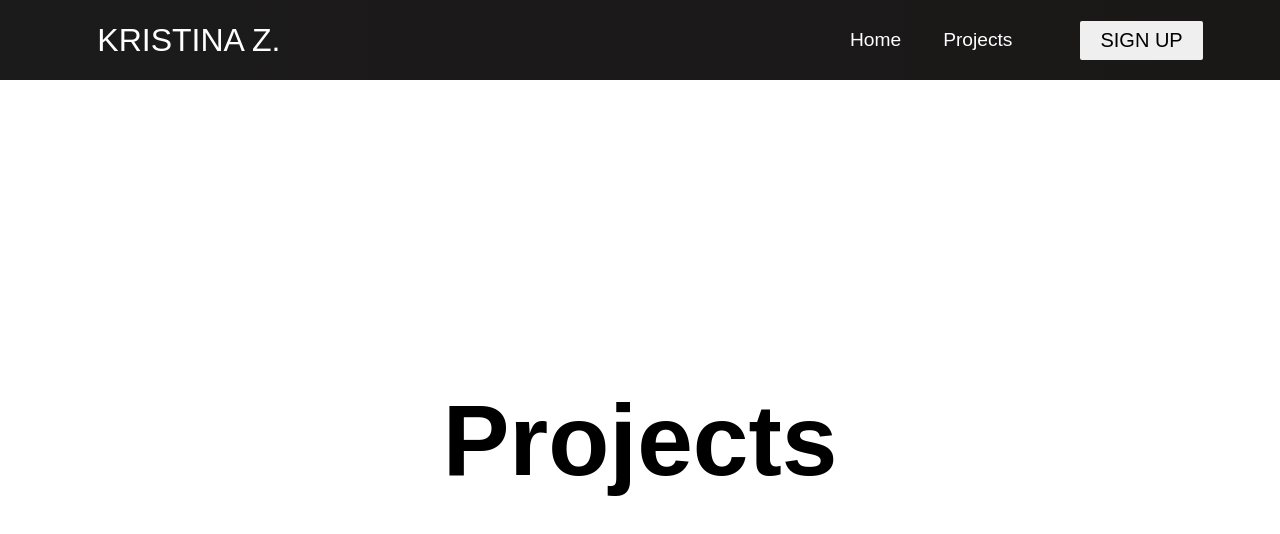
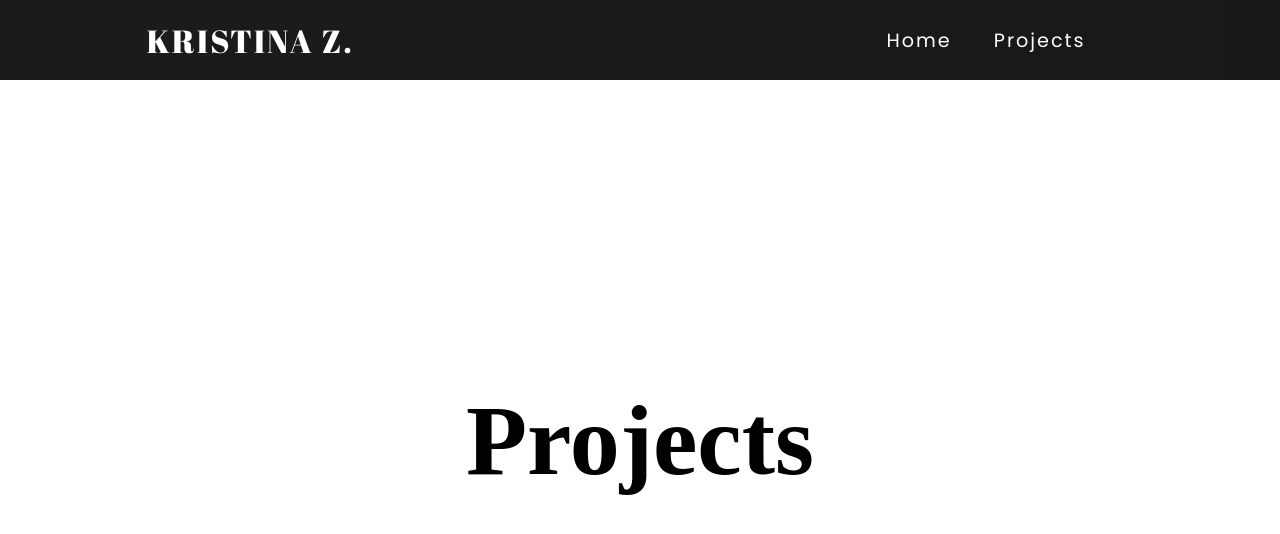
Before and after one commit to Kristy1max/react-portfolio, a React (Create React App) app: page /projects in a window 1280 px wide. Shown: the top 534 px of the page. Built offline with nearby package versions, Linux system fonts and the light colour scheme; the HTML template or start-up script is replaced by a standard one.

Commit message:
button,footer, navbar polish

```diff
--- a/public/index.html
+++ b/public/index.html
@@ -18,6 +18,13 @@
       integrity="sha384-Bfad6CLCknfcloXFOyFnlgtENryhrpZCe29RTifKEixXQZ38WheV+i/6YWSzkz3V"
       crossorigin="anonymous"
     />
+
+    <!-- Google Fonts -->
+    <link rel="preconnect" href="https://fonts.gstatic.com">
+    <link href="https://fonts.googleapis.com/css2?family=Abril+Fatface&display=swap" rel="stylesheet">
+
+
+    <link href="https://fonts.googleapis.com/css2?family=Poppins&display=swap" rel="stylesheet">
     <!--
       manifest.json provides metadata used when your web app is installed on a
       user's mobile device or desktop. See https://developers.google.com/web/fundamentals/web-app-manifest/
--- a/src/App.scss
+++ b/src/App.scss
@@ -6,8 +6,9 @@
   box-sizing: border-box;
   margin: 0;
   padding: 0;
-  font-family: 'PT Sans', sans-serif;
 }
+
+
 
 .home,
 .projects,
--- a/src/components/Button.scss
+++ b/src/components/Button.scss
@@ -16,13 +16,15 @@
   border: 1px solid var(--primary);
 }
 
-.brn-outline {
-  background-color: transparent;
-  color: var(--primary);
-  padding: 8px 20px;
-  border: 1px solid var(--primary);
-  transition: all 0.3s ease-out;
-}
+// Sign-up button
+
+// .brn-outline {
+//   background-color: transparent;
+//   color: var(--primary);
+//   padding: 8px 20px;
+//   border: 1px solid var(--primary);
+//   transition: all 0.3s ease-out;
+// }
 
 .btn--medium {
   padding: 8px 20px;
--- a/src/components/Footer.scss
+++ b/src/components/Footer.scss
@@ -1,7 +1,14 @@
+// Base colors variables
+$base-lavander: #93419b;
+$base-black: linear-gradient(90deg, rgb(28, 27, 27) 0%, rgb(26, 23, 23) 100%);
+$base-white: #fff;
+
 .footer-container {
   // position: absolute;
   // bottom: 0;
-  background: #10201F;
+  font-family: "Poppins", Arial, Helvetica, sans-serif;
+  letter-spacing: 2px;
+  background: $base-black;
   display: flex;
   align-items: center;
   justify-content: space-between;
@@ -11,7 +18,7 @@
   flex-wrap: wrap;
 
   p {
-    color: white;
+    color: $base-white;
   }
 }
 
@@ -26,7 +33,7 @@
 
   a {
     font-weight: normal;
-    color: white;
+    color: $base-white;
     font-size: 32px;
     padding: 0px 10px;
   }
@@ -34,7 +41,7 @@
 
 .footer-social-links a:hover {
   opacity: 1;
-  color: purple; // To change
+  color: $base-lavander;
 }
 
 .footer-social-links p {
--- a/src/components/HeroSection.scss
+++ b/src/components/HeroSection.scss
@@ -9,6 +9,7 @@ video {
 .hero-container {
   // if I put an image on the background
   // background: url('images/img.jpg') center center/cover no-repeat;
+  font-family: "Poppins", Arial, Helvetica, sans-serif;
   height: 100vh;
   width: 100%;
   display: flex;
@@ -21,7 +22,7 @@ video {
 
 .hero-container h1 {
   color: #fff;
-  font-size: 100px;
+  font-size: 4rem;
   margin-top: -100px;
   text-align: center;
 }
@@ -29,7 +30,7 @@ video {
 .hero-container p {
   margin-top: 8px;
   color: #fff;
-  font-size: 32px;
+  font-size: 2rem;
   font-family: 'Trebuchet MS', 'Lucida Sans Unicode', 'Lucida Grande', 'Lucida Sans', Arial, sans-serif;
 }
 
--- a/src/components/Navbar.js
+++ b/src/components/Navbar.js
@@ -1,5 +1,5 @@
 import React, { useState, useEffect } from 'react';
-import { Button } from './Button';
+// import { Button } from './Button';
 import { Link } from 'react-router-dom';
 import './Navbar.scss';
 
@@ -28,7 +28,7 @@ function Navbar() {
     <>
       <nav className="navbar">
         <div className="navbar-container">
-          <Link to="/" className="navbar-logo" onClick={closeMobileMenu}>
+          <Link to="/home" className="navbar-logo" onClick={closeMobileMenu}>
             KRISTINA Z.
             {/* <i className='fab fa-earlybirds' /> */}
 
@@ -48,7 +48,9 @@ function Navbar() {
               </Link>
             </li>
           </ul>
-          {button && <Button buttonStyle='btn--outline'>SIGN UP</Button>}
+          {button }
+          {/* To add sign-up button */}
+          {/* && <Button buttonStyle='btn--outline'></Button> */}
         </div>
       </nav>
     </>
--- a/src/components/Navbar.scss
+++ b/src/components/Navbar.scss
@@ -1,13 +1,20 @@
+// Base colors variables  #848ccf;
+$base-lavander: #93419b;
+$base-black: linear-gradient(90deg, rgb(28, 27, 27) 0%, rgb(26, 23, 23) 100%);
+$base-white: #fff;
+
 .navbar {
-  background: linear-gradient(90deg, rgb(28, 27, 27) 0%, rgb(26, 23, 23) 100%);
+  font-family: 'Abril Fatface', cursive;
+  letter-spacing: 2px;
+  background: $base-black;
   height: 80px;
   display: flex;
-  justify-content: center;
+  justify-content: space-evenly;
   align-items: center;
   font-size: 1.2rem;
   position: sticky;
   top: 0;
-  z-index: 999;
+  z-index: 999; // overlapping all elements on the page
 }
 
 .navbar-container {
@@ -35,6 +42,7 @@
 }
 
 .nav-menu {
+  font-family: "Poppins", Arial, Helvetica, sans-serif;
   display: grid;
   grid-template-columns: repeat(4, auto);
   grid-gap: 10px;
@@ -59,6 +67,7 @@
 }
 
 .nav-links:hover {
+  color: $base-lavander;
   border-bottom: 4px solid #fff;
   transition: all 0.2s ease-out;
 }
```
Also changed, not shown: src/components/Button.js (line endings or trailing spaces).
